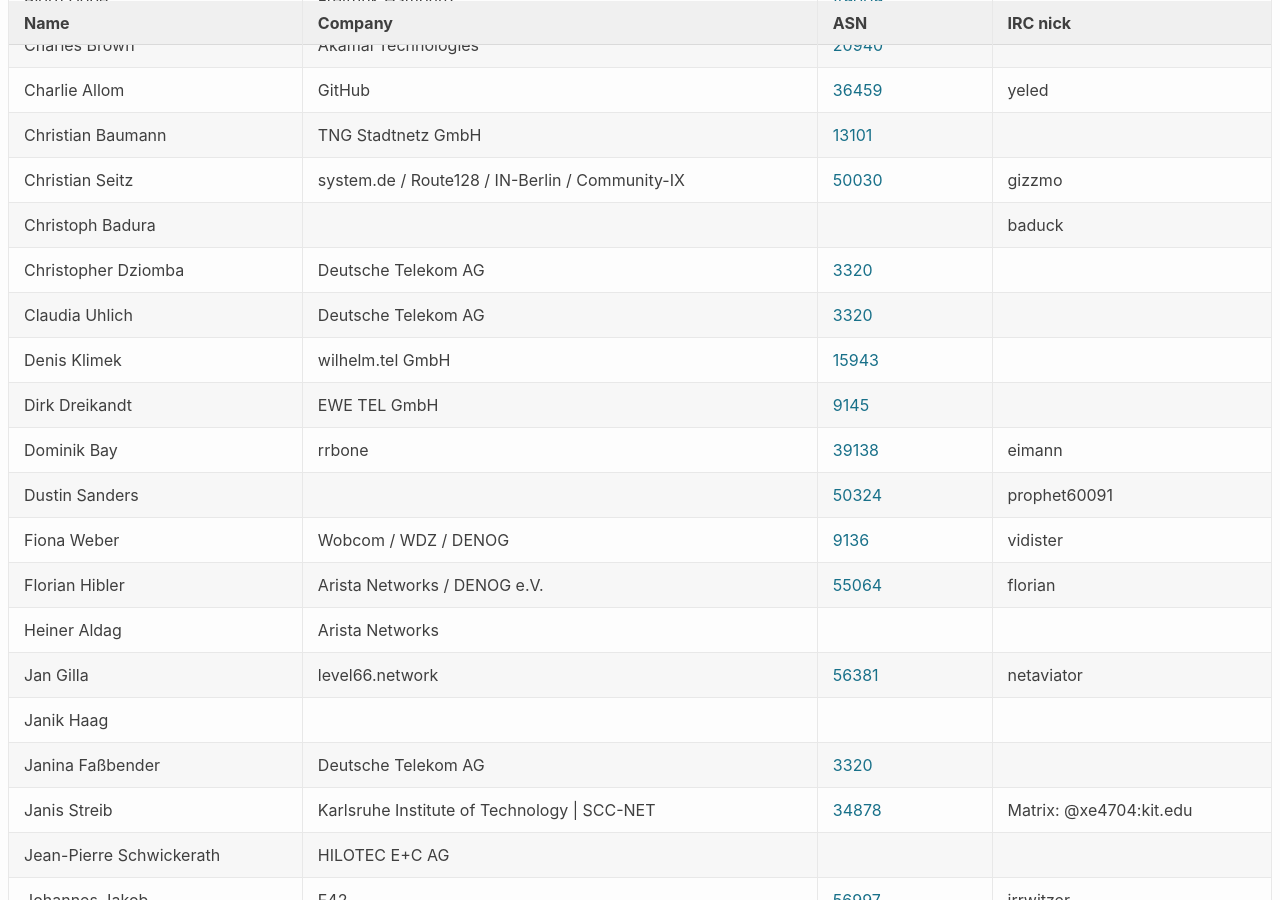
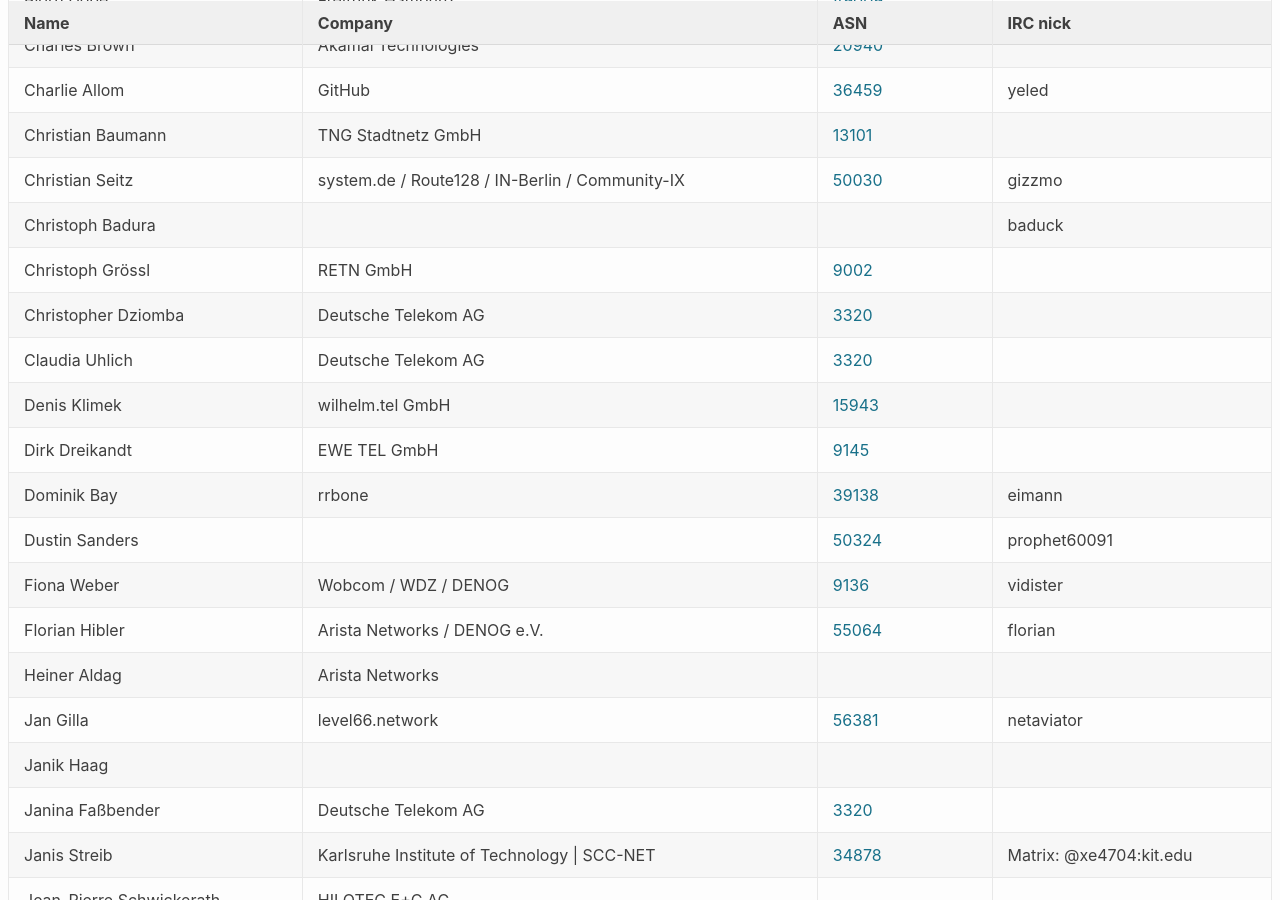
Before and after one commit to denog/pretix-attendeelist, a Jekyll site: the page built from denog15/index.md, in a window 1280 px wide and 900 px high, scrolled down 379 px. Built offline with Jekyll 4.4.1, drawn with Linux system fonts in a browser that asks for light colours.

Commit message:
Latest data: Mon Aug  7 14:09:53 UTC 2023

```diff
--- a/_data/attendees_denog15_onsite.json
+++ b/_data/attendees_denog15_onsite.json
@@ -64,6 +64,12 @@
     "company": "Deutsche Telekom AG",
     "irc": null,
     "asn": "3320"
+  },
+  {
+    "name": "Christoph Grössl",
+    "company": "RETN GmbH",
+    "irc": null,
+    "asn": "9002"
   },
   {
     "name": "Claudia Uhlich",
```
